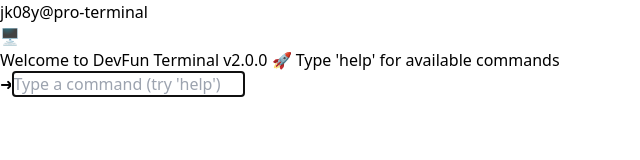
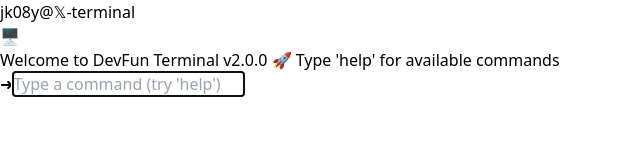
Before and after one commit to jk08y/DevFun-Terminal, a React (Vite) app: page / in a window 1280 px wide. Shown: the top 160 px of the page, without its empty margins (0-640 px from the left). Built offline with nearby package versions, Linux system fonts and the light colour scheme.

Commit message:
Update Terminal.jsx

```diff
--- a/src/Terminal.jsx
+++ b/src/Terminal.jsx
@@ -183,7 +183,7 @@ const EnhancedTerminal = () => {
             <div className="w-3 h-3 rounded-full bg-green-500"></div>
           </div>
           <div className="text-center flex-1">
-            <span className="text-gray-400 font-mono">jk08y@pro-terminal</span>
+            <span className="text-gray-400 font-mono">jk08y@𝕏-terminal</span>
           </div>
           <div className="flex items-center gap-2">
             <button
```
